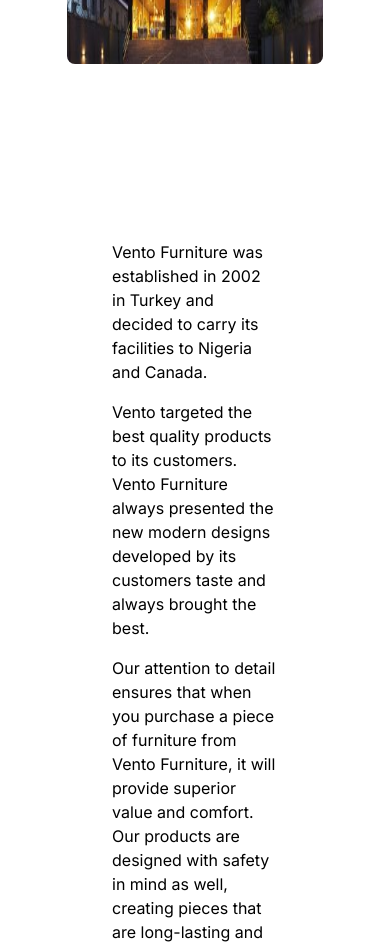
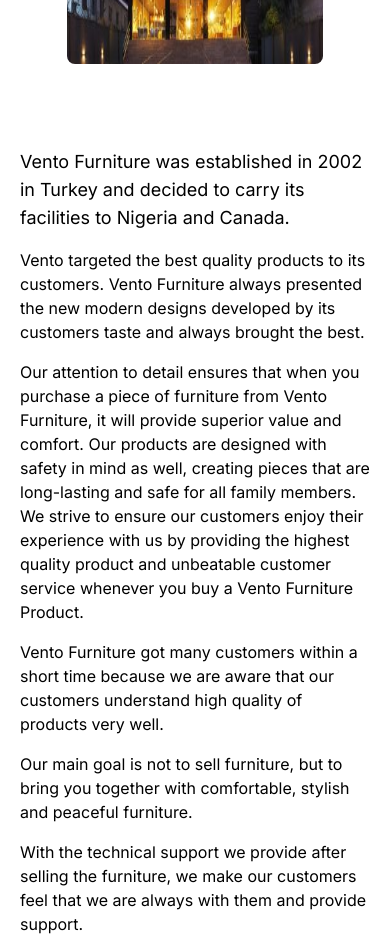
Before and after one commit to TimiMaliki/Home-and-furnitures, a Next.js app: page /pages/aboutUs in a window 390 px wide. Shown: the part 880-1825 px from the top of the page. Built offline with nearby package versions, Linux system fonts and the light colour scheme.

Commit message:
fixed the responsiveness

```diff
--- a/app/pages/aboutUs/page.jsx
+++ b/app/pages/aboutUs/page.jsx
@@ -37,8 +37,8 @@ const blog = () => {
         </div>
       </div>
       <div className="">
-        <div className="p-28">
-          <p className="mb-4">
+        <div className="p-5 lg:p-28">
+          <p className="mb-4 text-lg lg:text-3xl">
             Vento Furniture was established in 2002 in Turkey and decided to
             carry its facilities to Nigeria and Canada.
           </p>
```
